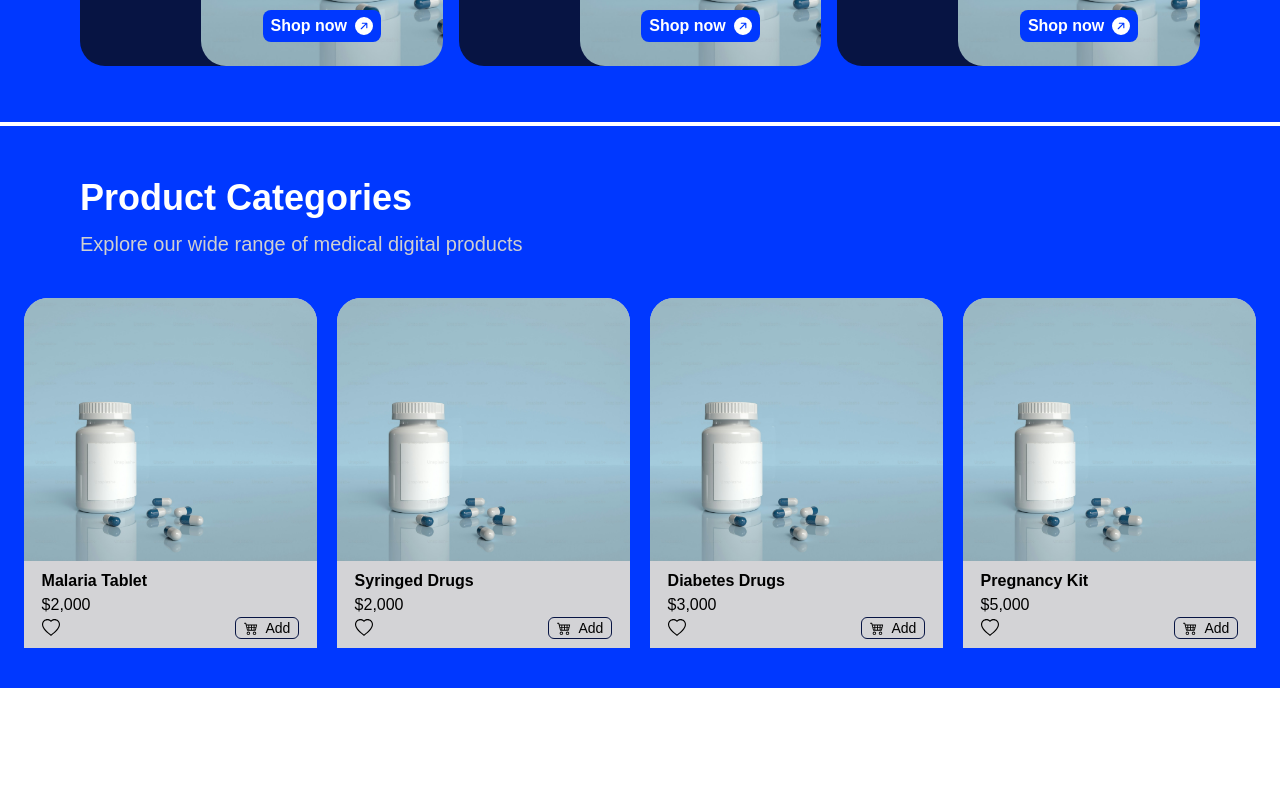
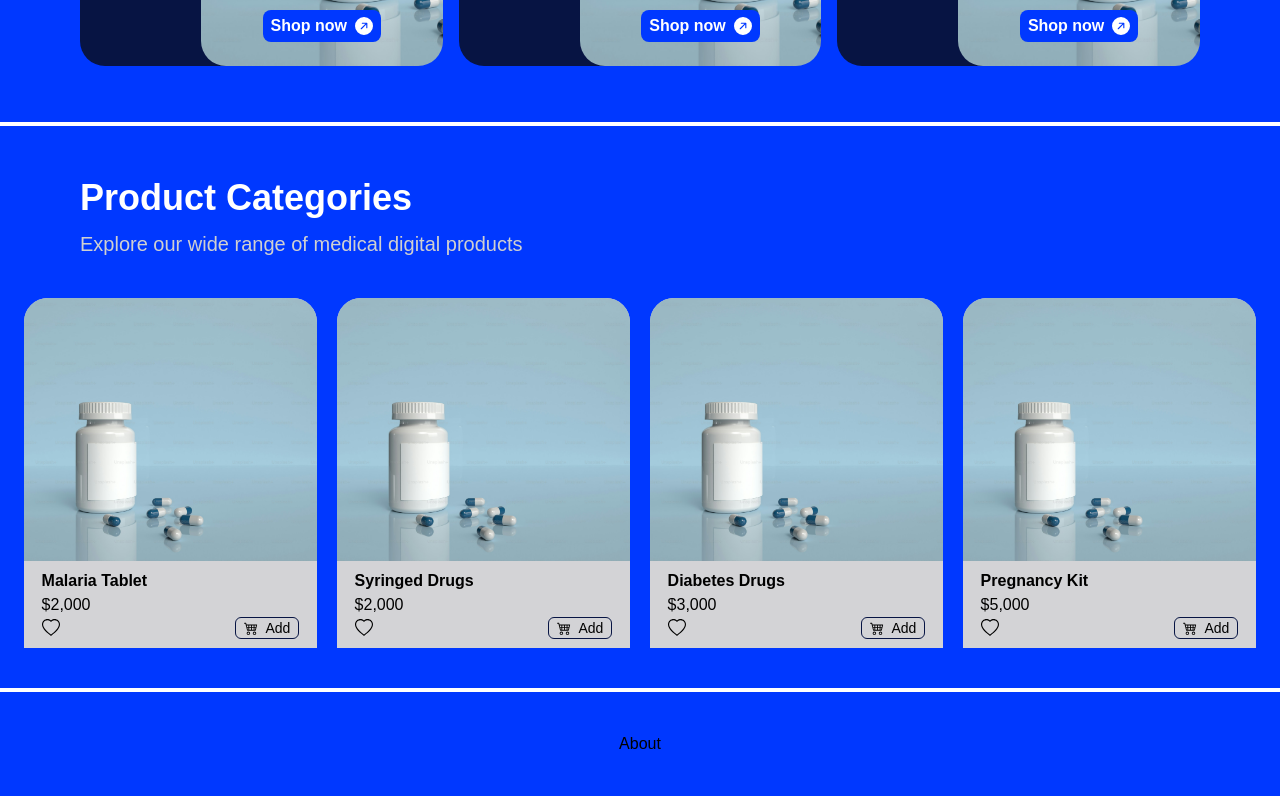
Before and after one commit to KalyptoMed/MedByKalyptoFrontend, a Next.js app: page / in a window 1280 px wide. Shown: the part 1835-2635 px from the top of the page. Before the commit the page ends 2527 px from the top, so only its background shows below. Built offline with nearby package versions, Linux system fonts and the light colour scheme.

Commit message:
feat:About screen

```diff
--- a/src/app/page.tsx
+++ b/src/app/page.tsx
@@ -4,6 +4,7 @@ import Carousel from '@/Home/Carousel';
 import Explore from '@/Home/Explore';
 import FeaturedProducts from '@/Home/FeaturedProducts';
 import ProductCategories from '@/Home/ProductCategories';
+import About from '@/Home/About';
 
 export default function Home() {
   return (
@@ -13,6 +14,7 @@ export default function Home() {
       <Explore/>
       <FeaturedProducts/>
       <ProductCategories/>
+      <About/>
     </div>
   );
 }
--- /dev/null
+++ b/src/components/Home/About.tsx
@@ -0,0 +1,7 @@
+import React from 'react'
+
+export default function About() {
+  return (
+    <div className="bg-[#0038ff] h-auto py-10 flex flex-col justify-center text-center  my-1">About</div>
+  )
+}
```
